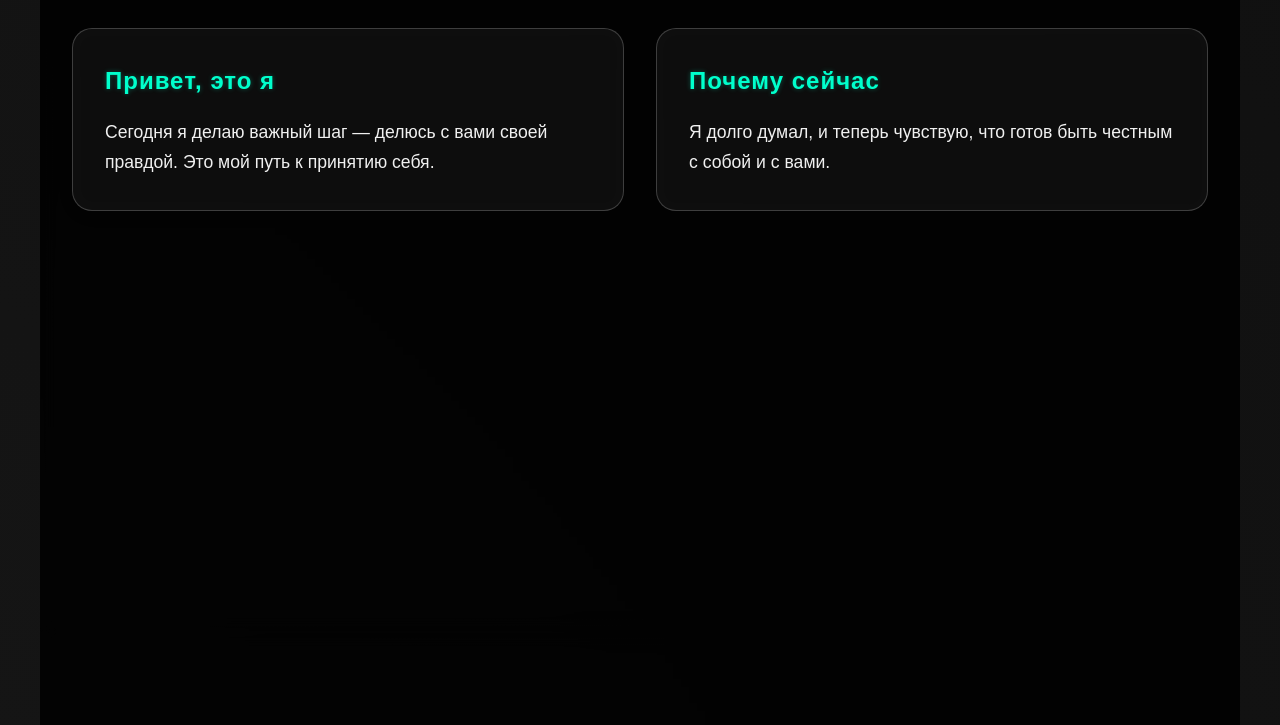
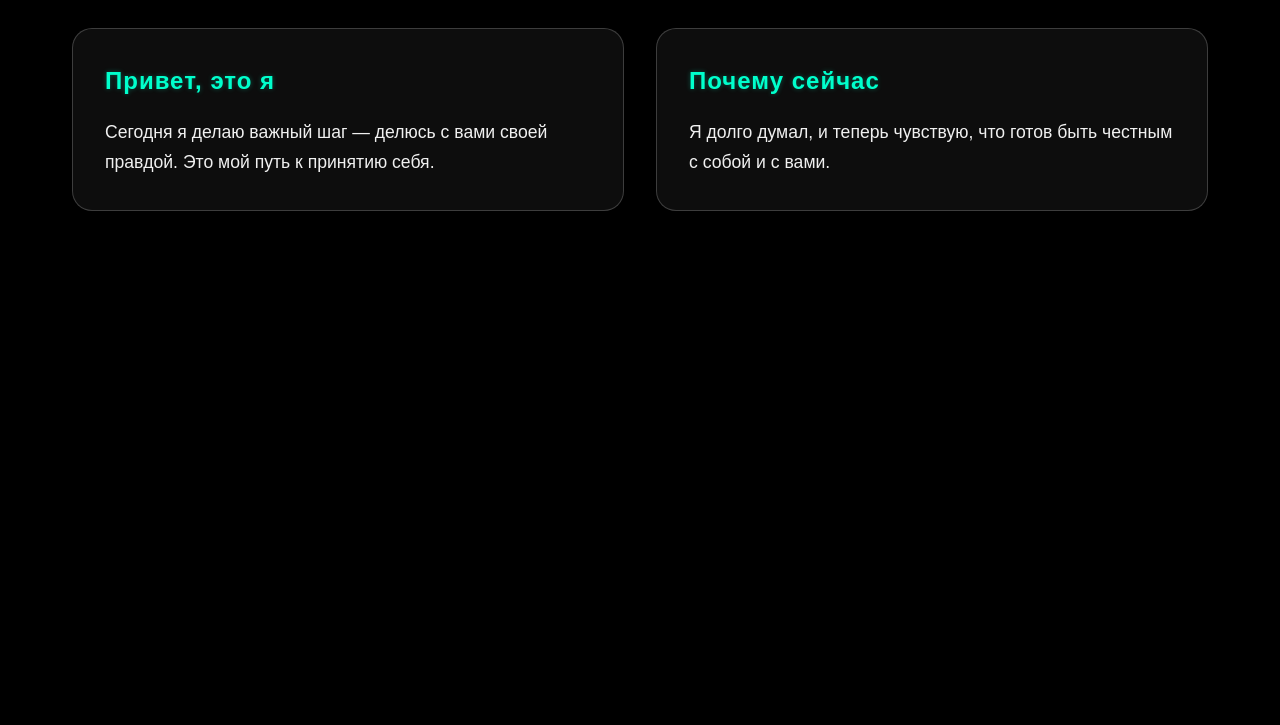
Before and after one commit to R0d17N/amagay, a plain HTML site: page index.html in a window 1280 px wide. Shown: the part 168-893 px from the top of the page. Drawn offline with Linux system fonts and the light colour scheme.

Commit message:
Update index.html

```diff
--- a/index.html
+++ b/index.html
@@ -16,16 +16,9 @@ body {
   line-height: 1.7;
   -webkit-font-smoothing: antialiased;
   -moz-osx-font-smoothing: grayscale;
-  background: radial-gradient(
-    circle at 50% 50%,
-    #1a1a1a,
-    #0d0d0d,
-    #000000
-  );
-  background-size: 400% 400%;
-  animation: gradientFlow 15s ease infinite;
-  min-height: 100vh;
+  background-color: black;
 }
+
 
 /* Ключевые кадры для анимации */
 @keyframes gradientFlow {
```
